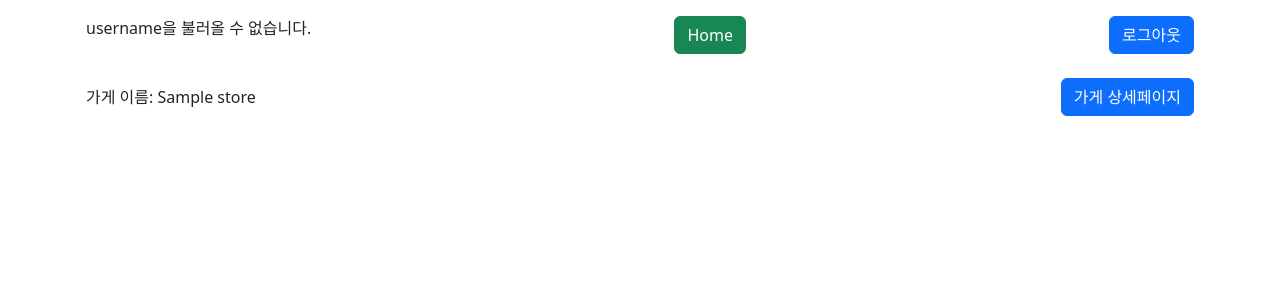
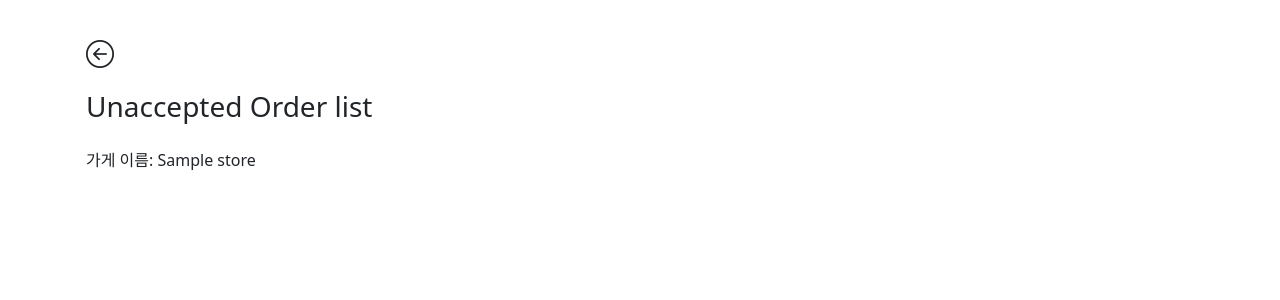
Before and after one commit to yaezzin/DeliveryApp, a Django app: template app/sajjang/templates/stores/orders/confirm.html in a window 1280 px wide. Shown: the top 300 px of the page. Run offline with Django 4.2, Linux system fonts and the light colour scheme; the template is opened without the code that fills it: values that come from a table or form of the project are taken from there, others are empty; tables that the repository leaves empty hold one stand-in row (values such as "Sample post").

Commit message:
[FIX] sajjang 전체 템플릿 디자인 align

```diff
--- a/app/customer/templates/store/menu/list.html
+++ b/app/customer/templates/store/menu/list.html
@@ -2,7 +2,7 @@
 {% load static %}
 {% load humanize %}
 {% block content %}
-    <div class="d-flex flex-row justify-content-between mb-3">
+    <div class="d-flex flex-row justify-content-between my-3">
         <div >
             <a href="{% url 'customer:store_detail' store.id %}" class="text-dark"><i class="bi bi-arrow-left-circle fs-3"></i></a>
         </div>
--- a/app/sajjang/templates/home.html
+++ b/app/sajjang/templates/home.html
@@ -9,10 +9,8 @@
 {% block content %}
     {{ block.super }}
 
-    <div class="d-grid btn btn-info my-4" onclick="location.href='{% url 'sajjang:sajjang_store_add' %}'" style="cursor: pointer;">가게 등록</div>
-
     <div>
-        <h4>가게 리스트</h4>
+        <h4><i class="bi bi-shop"></i>&nbsp;가게 리스트</h4>
         {% for store in stores %}
             <div class="border my-2 py-2 d-flex flex-row" onclick="location.href='{% url 'sajjang:sajjang_store_detail' store.id %}'" style="cursor: pointer;">
                 <div>
--- a/app/sajjang/templates/sajjang_base.html
+++ b/app/sajjang/templates/sajjang_base.html
@@ -5,22 +5,33 @@
 {% endblock %}
 
 {% block content %}
-    <div class="d-flex flex-row justify-content-between">
+    <div class="d-flex flex-row justify-content-between my-3">
         <div>
             {% if request.user.username %}
-                <p class="mb-0 align-self-center">{{ request.user.username }}</p>
+                <h3 class="mb-0 align-self-center">{{ request.user.username }}</h3>
             {% else %}
                 <p class="mb-0 align-self-center">username을 불러올 수 없습니다.</p>
             {% endif %}
         </div>
-        <div>
-            <a class="btn btn-success" href="{% url 'customer:customer_home' %}">Home</a>
-        </div>
-        <div>
-            <form action="{% url 'logout' %}" method="POST">
-                {% csrf_token %}
-                <input class="btn btn-primary" type="submit" value="로그아웃">
-            </form>
+        <div class="dropdown">
+            <a class="btn btn-primary dropdown-toggle" href="#" role="button" data-bs-toggle="dropdown" aria-expanded="false">
+                <i class="bi bi-list"></i>&nbsp;Menu
+            </a>
+            <ul class="dropdown-menu">
+                <li>
+                    <a class="dropdown-item" href="{% url 'sajjang:sajjang_home' %}"><i class="bi bi-house"></i>&nbsp;Home</a>
+                </li>
+                <li>
+                    <a class="dropdown-item" href="{% url 'sajjang:sajjang_store_add' %}"><i class="bi bi-shop"></i>&nbsp;Store</a>
+                </li>
+                <li><hr class="dropdown-divider"></li>
+                <li>
+                    <form action="{% url 'logout' %}" method="POST">
+                        {% csrf_token %}
+                        <input class="dropdown-item" type="submit" value="Logout">
+                    </form>
+                </li>
+            </ul>
         </div>
     </div>
 {% endblock content %}
--- a/app/sajjang/templates/stores/add.html
+++ b/app/sajjang/templates/stores/add.html
@@ -6,7 +6,9 @@
 {% endblock title %}
 
 {% block content %}
-    {{ block.super }}
+    <div class="mb-3">
+        <a href="javascript:history.back();" class="text-dark"><i class="bi bi-arrow-left-circle fs-3"></i></a>
+    </div>
     <h3>Store Add Page</h3>
     <form method="post" action="{% url 'sajjang:sajjang_store_add' %}" class="my-3">
         {% csrf_token %}
@@ -36,7 +38,7 @@
             <input class="form-check-input" type="checkbox" name="status" id="is_available" value=True>
         </div>
         <div class="d-grid justify-content-end">
-            <button class="btn btn-primary" type="submit">Submit</button>
+            <button class="btn btn-primary" type="submit">Add</button>
         </div>
     </form>
 {% endblock %}
--- a/app/sajjang/templates/stores/orders/confirm.html
+++ b/app/sajjang/templates/stores/orders/confirm.html
@@ -1,11 +1,11 @@
 {% extends 'sajjang_base.html' %}
 {% block content %}
-    {{ block.super }}
+    <div class="my-3">
+        <a href="javascript:history.back();" class="text-dark"><i class="bi bi-arrow-left-circle fs-3"></i></a>
+    </div>
+    <h3>Unaccepted Order list</h3>
     <div class="d-flex flex-row justify-content-between my-4">
         <p class="mb-0 align-self-center">가게 이름: {{ store.name }}</p>
-        <div>
-            <a class="btn btn-primary" href="{% url 'sajjang:sajjang_store_detail' store.id %}">가게 상세페이지</a>
-        </div>
     </div>
     {% for order in orders %}
         {% if order.order_status == "paid" %}
--- a/app/sajjang/templates/stores/store/menu/add.html
+++ b/app/sajjang/templates/stores/store/menu/add.html
@@ -6,7 +6,9 @@
 {% endblock title %}
 
 {% block content %}
-    {{ block.super }}
+    <div class="my-3">
+        <a href="javascript:history.back();" class="text-dark"><i class="bi bi-arrow-left-circle fs-3"></i></a>
+    </div>
     <h3>Menu Add Page</h3>
     <form method="post" action="{% url 'sajjang:sajjang_add_menu' store.id %}" class="my-3">
         {% csrf_token %}
@@ -36,7 +38,7 @@
             <input class="form-check-input" type="checkbox" name="is_available" id="is_available" value=True checked>
         </div>
         <div class="d-grid justify-content-end">
-            <button class="btn btn-primary" type="submit">Submit</button>
+            <button class="btn btn-primary" type="submit">Add</button>
         </div>
     </form>
 {% endblock %}
--- a/app/sajjang/templates/stores/store/menu/detail.html
+++ b/app/sajjang/templates/stores/store/menu/detail.html
@@ -1,6 +1,8 @@
 {% extends 'sajjang_base.html' %}
 {% block content %}
-    {{ block.super }}
+    <div class="my-3">
+        <a href="javascript:history.back();" class="text-dark"><i class="bi bi-arrow-left-circle fs-3"></i></a>
+    </div>
     <div class="my-2" style="width:100px; height:100px;">
         {% if menu.store_pic %}
             <img src="..." class="rounded float-start bg-secondary" alt="" style="width:100px; height:100px;">
@@ -21,6 +23,5 @@
             <input type="hidden" name="menu_id" value="{{ menu.id }}">
             <button type="submit" class="btn btn-danger">Delete</button>
         </form>
-        <a class="btn btn-primary" href="{% url 'sajjang:sajjang_store_menu' store.id %}">Menu</a>
     </div>
 {% endblock %}
--- a/app/sajjang/templates/stores/store/menu/edit.html
+++ b/app/sajjang/templates/stores/store/menu/edit.html
@@ -1,6 +1,8 @@
 {% extends 'sajjang_base.html' %}
 {% block content %}
-    {{ block.super }}
+    <div class="my-3">
+        <a href="javascript:history.back();" class="text-dark"><i class="bi bi-arrow-left-circle fs-3"></i></a>
+    </div>
     <div class="d-flex flex-row justify-content-between">
         <h3>Menu Edit Page</h3>
     </div>
@@ -32,7 +34,7 @@
             <input class="form-check-input" type="checkbox"  name="is_available" id="is_available" value=True checked>
         </div>
         <div class="d-grid justify-content-end">
-            <button class="btn btn-primary" type="submit">Edit</button>
+            <button class="btn btn-warning" type="submit">Edit</button>
         </div>
     </form>
 {% endblock %}
```
Also changed, not shown: app/sajjang/templates/stores/orders/confirm_detail.html (+3 -4 lines), app/sajjang/templates/stores/orders/detail.html (+3 -4 lines), app/sajjang/templates/stores/orders/list.html (+4 -4 lines), app/sajjang/templates/stores/store/detail.html (+19 -5 lines), app/sajjang/templates/stores/store/edit.html (+4 -7 lines), app/sajjang/templates/stores/store/menu/list.html (+6 -5 lines).
